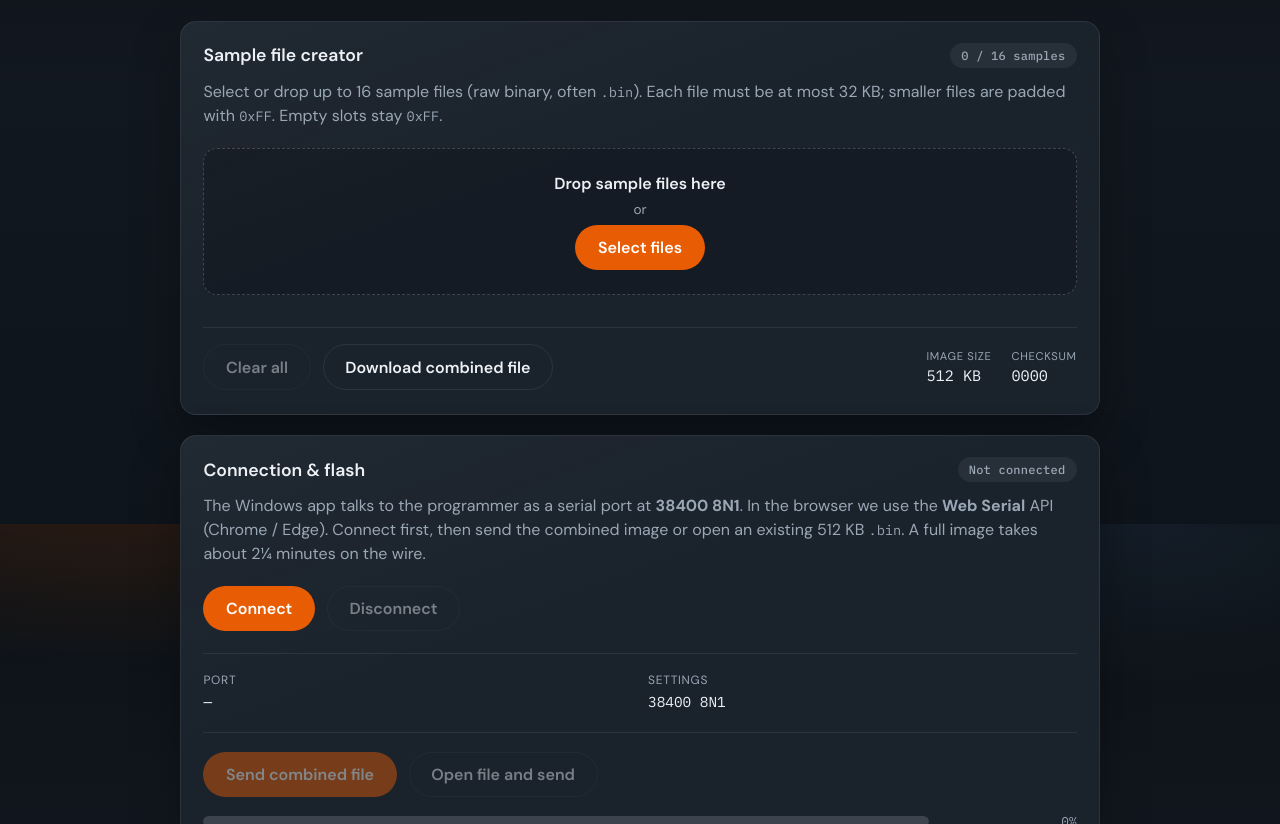
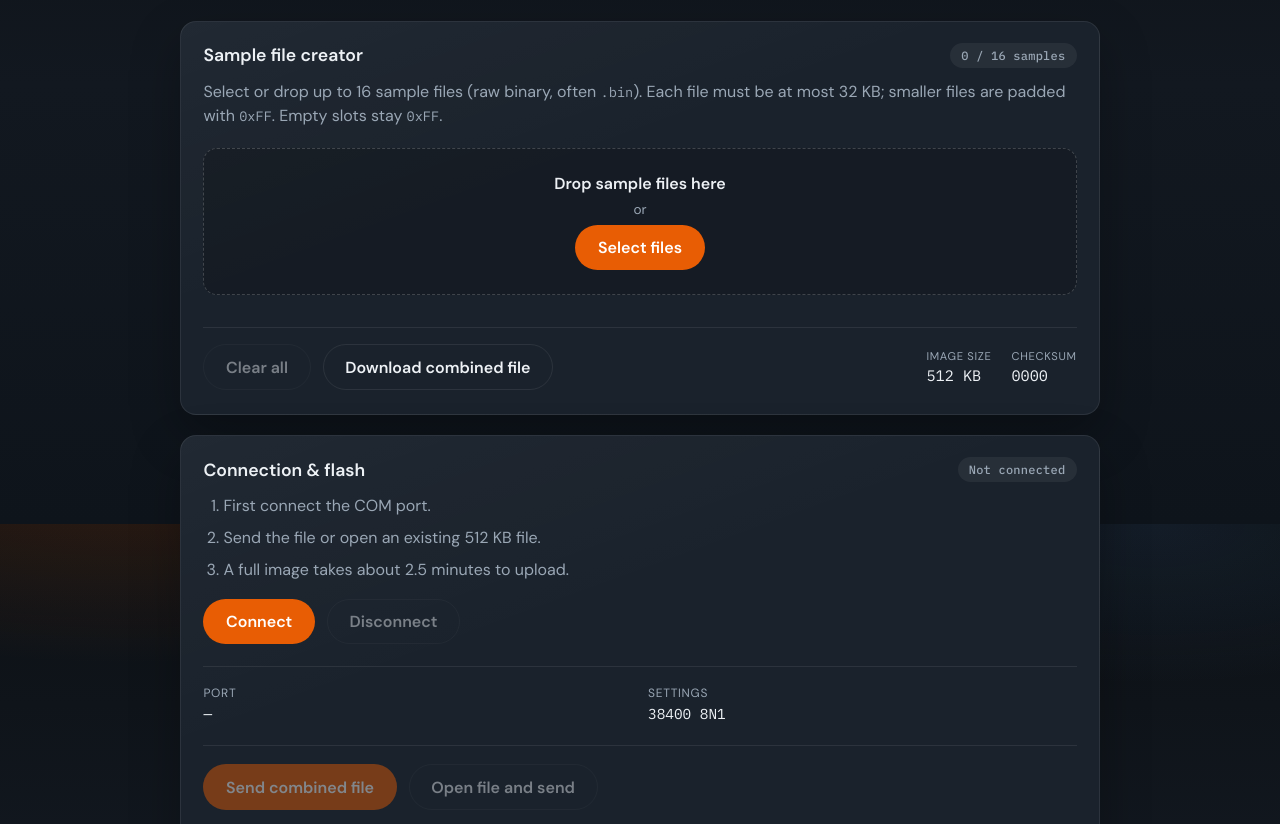
Before and after one commit to Scorpiopraxis/DtronicsWebProgrammer, a plain HTML site: page index.html in a window 1280 px wide. Shown: the part 276-1100 px from the top of the page. Drawn offline with Linux system fonts and the light colour scheme.

Commit message:
docs: replace flash intro with three short steps
Co-authored-by: Cursor <cursoragent@cursor.com>

```diff
--- a/index.html
+++ b/index.html
@@ -119,12 +119,11 @@
             <p id="status" class="status status-idle" role="status">Not connected</p>
           </div>
 
-          <p class="panel-copy">
-            The Windows app talks to the programmer as a serial port at <strong>38400 8N1</strong>.
-            In the browser we use the <strong>Web Serial</strong> API (Chrome / Edge). Connect first, then
-            send the combined image or open an existing 512&nbsp;KB <code>.bin</code>.
-            A full image takes about 2¼ minutes on the wire.
-          </p>
+          <ol class="help-steps">
+            <li>First connect the COM port.</li>
+            <li>Send the file or open an existing 512&nbsp;KB file.</li>
+            <li>A full image takes about 2.5 minutes to upload.</li>
+          </ol>
 
           <div class="actions">
             <button id="btn-connect" type="button" class="btn btn-primary">Connect</button>
```
